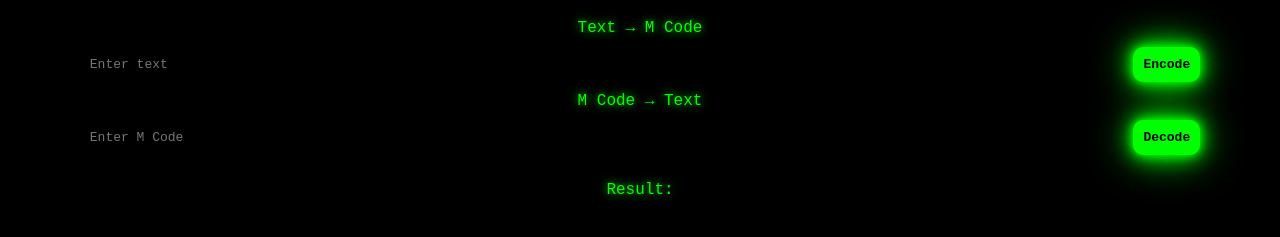
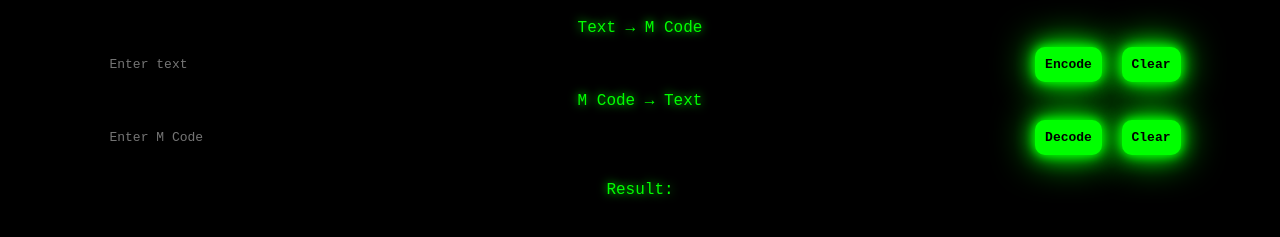
Before and after one commit to youyouyo006-source/Morcecodetrans, a plain HTML site: page index.html in a window 1280 px wide. Shown: the part 111-348 px from the top of the page. Drawn offline with Linux system fonts and the light colour scheme.

Commit message:
Refactor index.html for improved layout and functionality

```diff
--- a/index.html
+++ b/index.html
@@ -5,7 +5,6 @@
 <meta name="viewport" content="width=device-width, initial-scale=1.0">
 <title>M Code Website</title>
 <style>
-  /* Full-screen canvas */
   body, html {
     margin: 0;
     padding: 0;
@@ -19,10 +18,9 @@
     position: fixed;
     top: 0;
     left: 0;
-    z-index: -1; /* behind content */
+    z-index: -1;
   }
 
-  /* Content style */
   .content {
     position: relative;
     z-index: 1;
@@ -34,7 +32,7 @@
 
   input, button {
     padding: 10px;
-    margin: 10px 0;
+    margin: 10px 5px;
     border-radius: 10px;
     border: none;
     outline: none;
@@ -43,7 +41,7 @@
   }
 
   input {
-    width: 80%;
+    width: 70%;
     background: rgba(0,0,0,0.8);
     color: #00FF00;
   }
@@ -57,24 +55,14 @@
     box-shadow: 0 0 10px #00FF00, 0 0 20px #00FF00, 0 0 40px #00FF00;
   }
 
-  /* Button animation on click */
   button:active {
     animation: pulse 0.3s ease-in-out;
   }
 
   @keyframes pulse {
-    0% {
-      box-shadow: 0 0 10px #00FF00, 0 0 20px #00FF00, 0 0 40px #00FF00;
-      transform: scale(1);
-    }
-    50% {
-      box-shadow: 0 0 20px #00FF00, 0 0 40px #00FF00, 0 0 80px #00FF00;
-      transform: scale(1.1);
-    }
-    100% {
-      box-shadow: 0 0 10px #00FF00, 0 0 20px #00FF00, 0 0 40px #00FF00;
-      transform: scale(1);
-    }
+    0% { box-shadow: 0 0 10px #00FF00, 0 0 20px #00FF00, 0 0 40px #00FF00; transform: scale(1);}
+    50% { box-shadow: 0 0 20px #00FF00, 0 0 40px #00FF00, 0 0 80px #00FF00; transform: scale(1.1);}
+    100% { box-shadow: 0 0 10px #00FF00, 0 0 20px #00FF00, 0 0 40px #00FF00; transform: scale(1);}
   }
 
   #translatorResult {
@@ -95,12 +83,14 @@
     <label>Text → M Code</label><br>
     <input type="text" id="textInput" placeholder="Enter text">
     <button onclick="textToMCode()">Encode</button>
+    <button onclick="clearTextInput()">Clear</button>
   </div>
 
   <div>
     <label>M Code → Text</label><br>
     <input type="text" id="mcodeInput" placeholder="Enter M Code">
     <button onclick="mCodeToText()">Decode</button>
+    <button onclick="clearMCodeInput()">Clear</button>
   </div>
 
   <p>Result:</p>
@@ -131,9 +121,7 @@
       const text = letters[Math.floor(Math.random() * letters.length)];
       ctx.fillText(text, i * fontSize, drops[i] * fontSize);
 
-      if (drops[i] * fontSize > canvas.height || Math.random() > 0.975) {
-        drops[i] = 0;
-      }
+      if (drops[i] * fontSize > canvas.height || Math.random() > 0.975) drops[i] = 0;
 
       drops[i]++;
     }
@@ -173,6 +161,17 @@
     document.getElementById('translatorResult').innerText = result;
   }
 
+  // CLEAR BUTTON FUNCTIONS
+  function clearTextInput() {
+    document.getElementById('textInput').value = '';
+    document.getElementById('translatorResult').innerText = '';
+  }
+
+  function clearMCodeInput() {
+    document.getElementById('mcodeInput').value = '';
+    document.getElementById('translatorResult').innerText = '';
+  }
+
   window.addEventListener('resize', () => {
     canvas.width = window.innerWidth;
     canvas.height = window.innerHeight;
```
